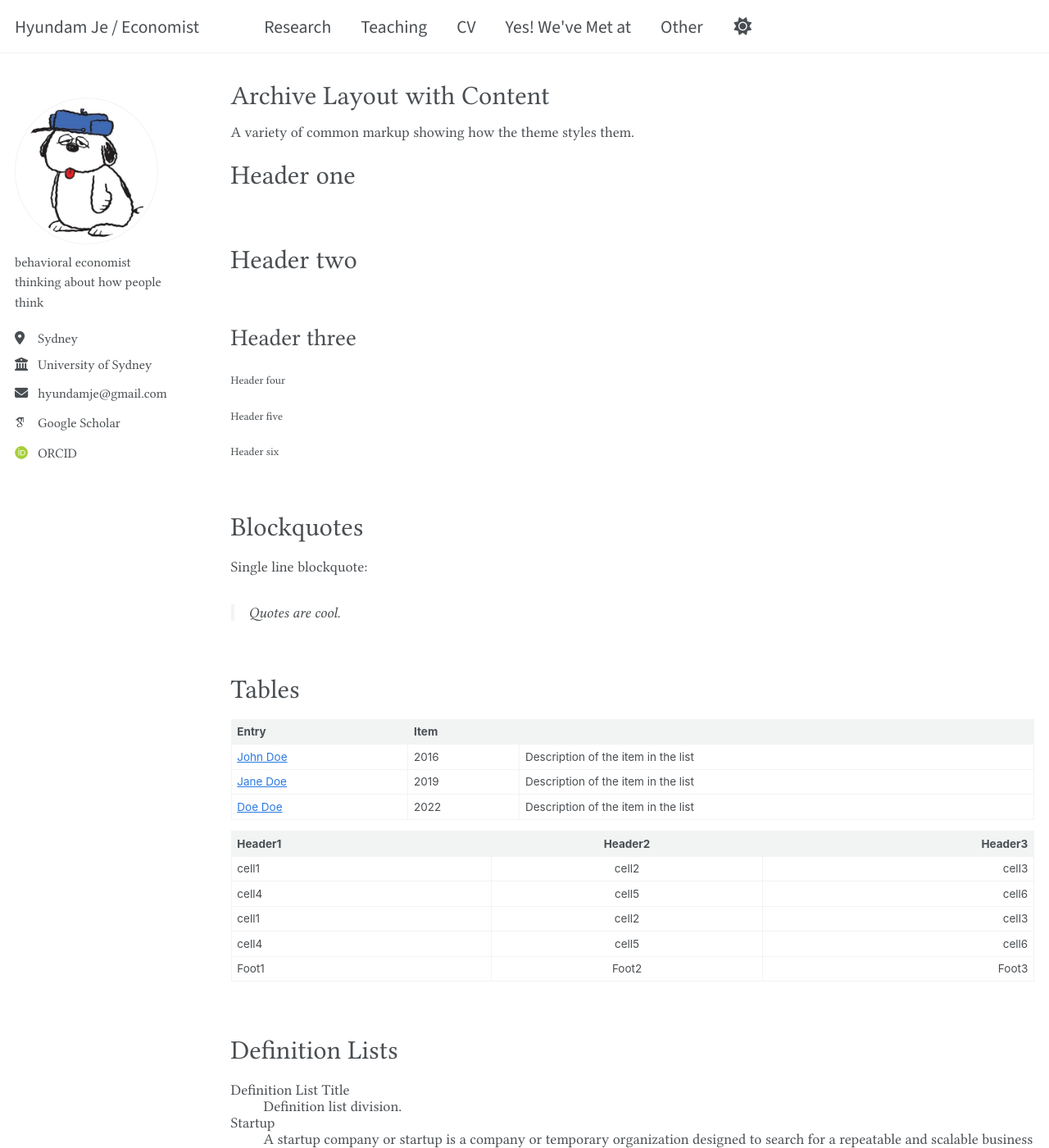
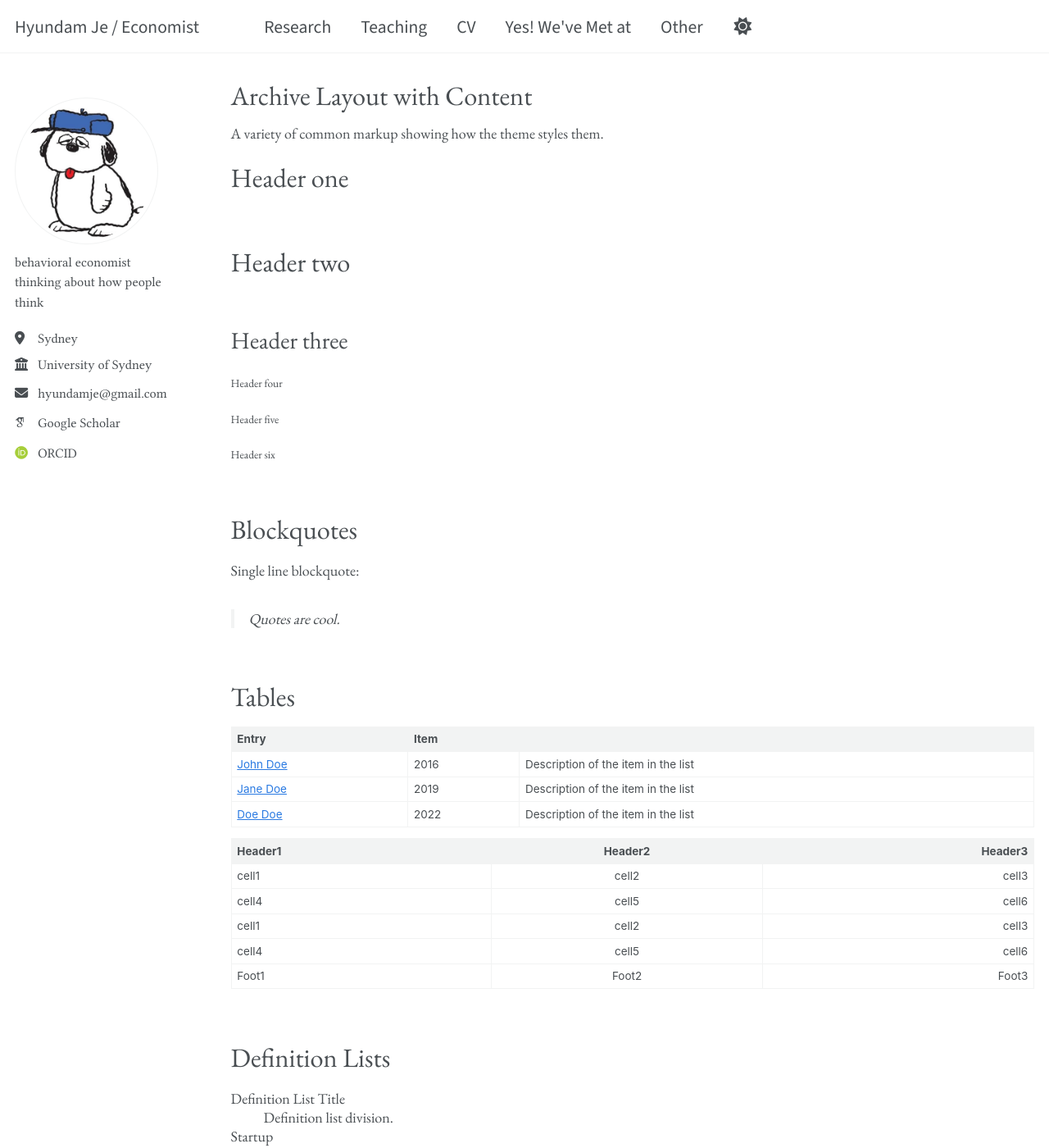
Before and after one commit to hyundamje/hyundamje.github.io, a Jekyll site: the page built from _pages/archive-layout-with-content.md, in a window 1280 px wide and 1400 px high. Shown: the whole window at 82% size. Built offline with Jekyll 4.4.1, drawn with Linux system fonts in a browser that asks for light colours; some web fonts are replaced.

Commit message:
Update _base.scss

```diff
--- a/_sass/layout/_base.scss
+++ b/_sass/layout/_base.scss
@@ -39,9 +39,9 @@ body {
   padding: $masthead-height 0 0;
   padding-bottom: 9em;
 //   font-family: 'Source Serif 4', serif;
-  font-family:  'Libertine', serif;
+ // font-family:  'Libertine', serif;
  // font-family: 'Crimson Pro', serif;
-   //  font-family: 'EB Garamond', serif;
+  font-family: 'EB Garamond', serif;
  //   line-height: 1.2;
   //  font-weight: 400;
 
@@ -51,7 +51,7 @@ body {
   }
 }
 
-$header-font-family: 'Libertine', serif;
+$header-font-family: 'EB Garamond', serif;
 
 h1, h2, h3, h4, h5, h6 {
   margin: 2em 0 0.5em;
```
